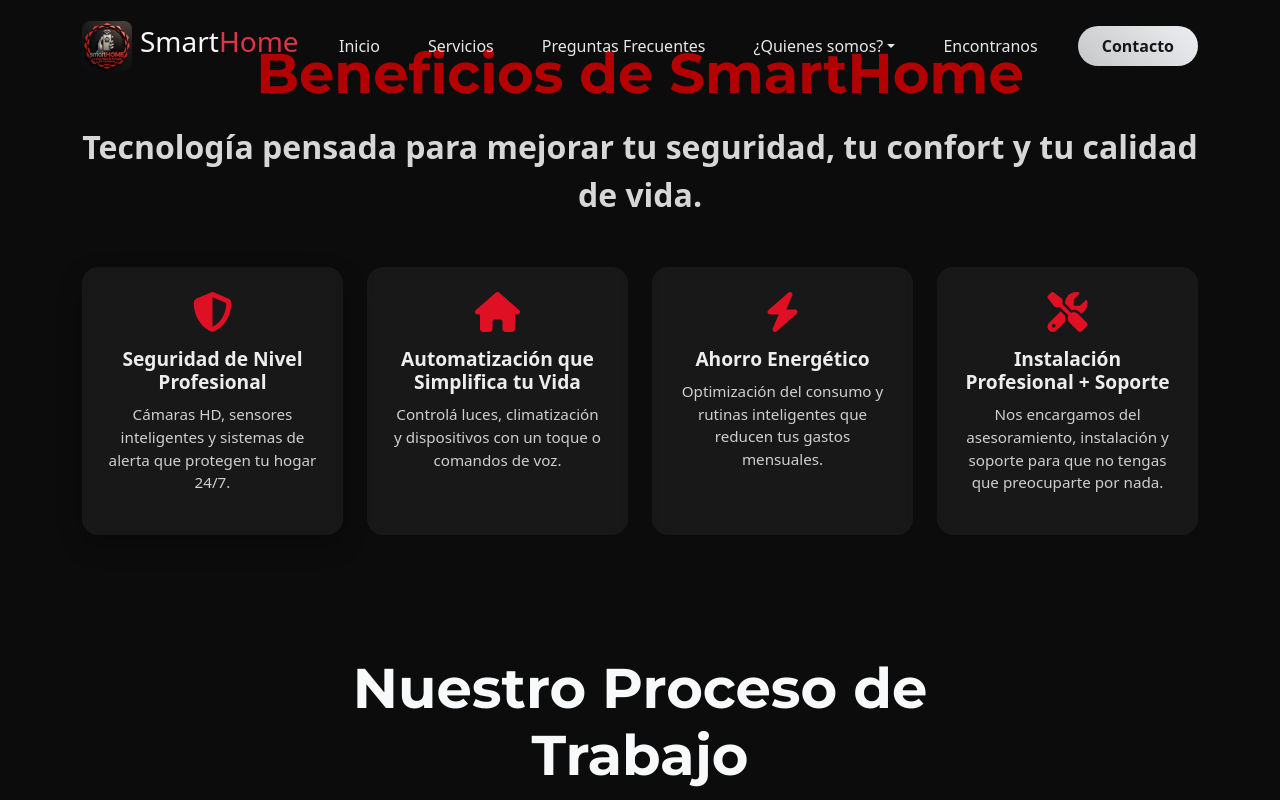
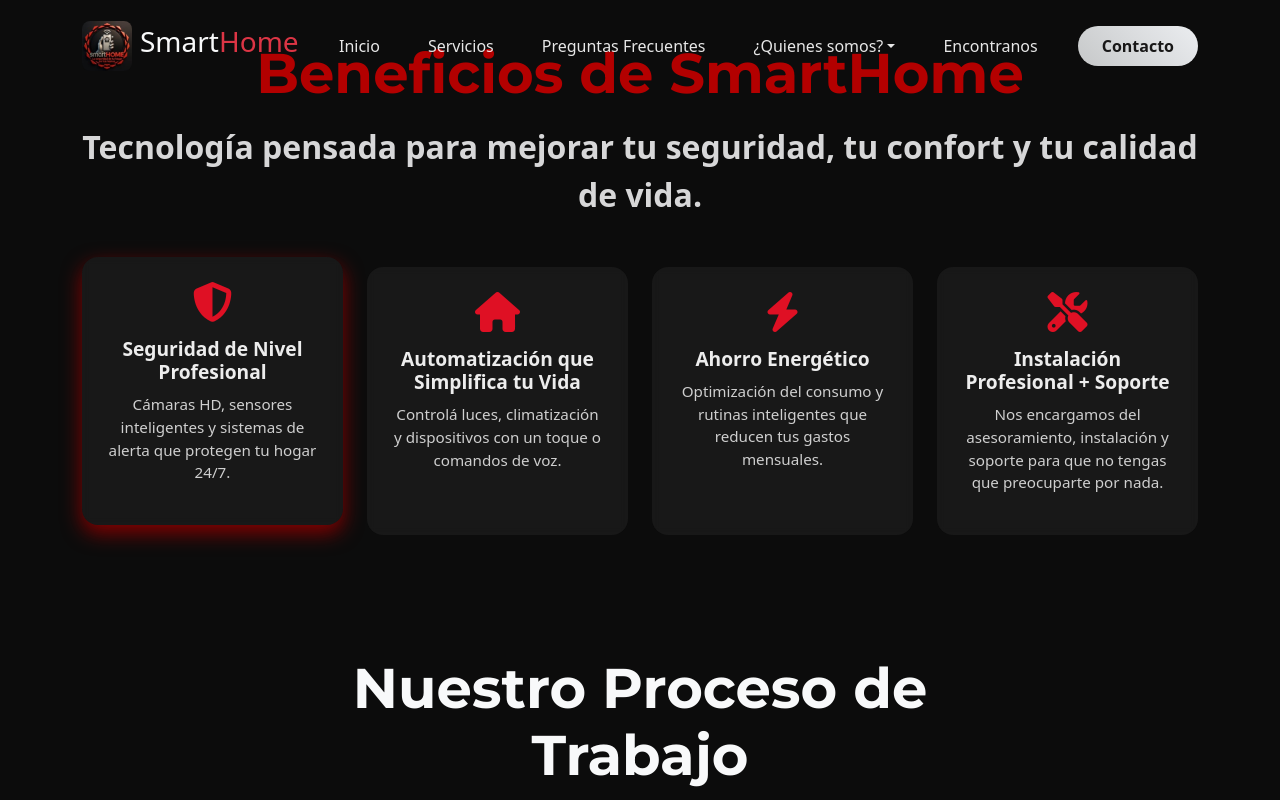
Before and after one commit to Mausach/SmarthHome, a React (Vite) app: page /#/ in a window 1280 px wide. In both pictures the pointer is over the element 212 px from the left and 3752 px from the top of the page. Shown: the part 3352-4152 px from the top of the page. Built offline with nearby package versions, Linux system fonts and the light colour scheme.

Commit message:
Seccion finalizada

```diff
--- a/src/pages/Home/Componentes/Beneficios.css
+++ b/src/pages/Home/Componentes/Beneficios.css
@@ -21,14 +21,14 @@
 }
 
 .beneficio-card:hover {
-  transform: translateY(-6px);
-  box-shadow: 0px 10px 25px rgba(0,0,0,0.25);
+  transform: translateY(-10px) !important;
+  box-shadow: 0px 8px 20px var(--rojoOscuro);
 }
 
 /* ICONOS */
 .beneficio-icon {
   font-size: 2.5rem;
-  color: #df1024;  /* tu color rojo branding */
+  color: var(--rojoClaroGradiente);
   margin-bottom: 15px;
 }
 
@@ -40,7 +40,7 @@
   margin-bottom: 10px;
 }
 
-/* DESCRIPTION */
+/* DESCRIPCION */
 .beneficio-description {
   color: #cfcfcf;
   font-size: 0.95rem;
```
